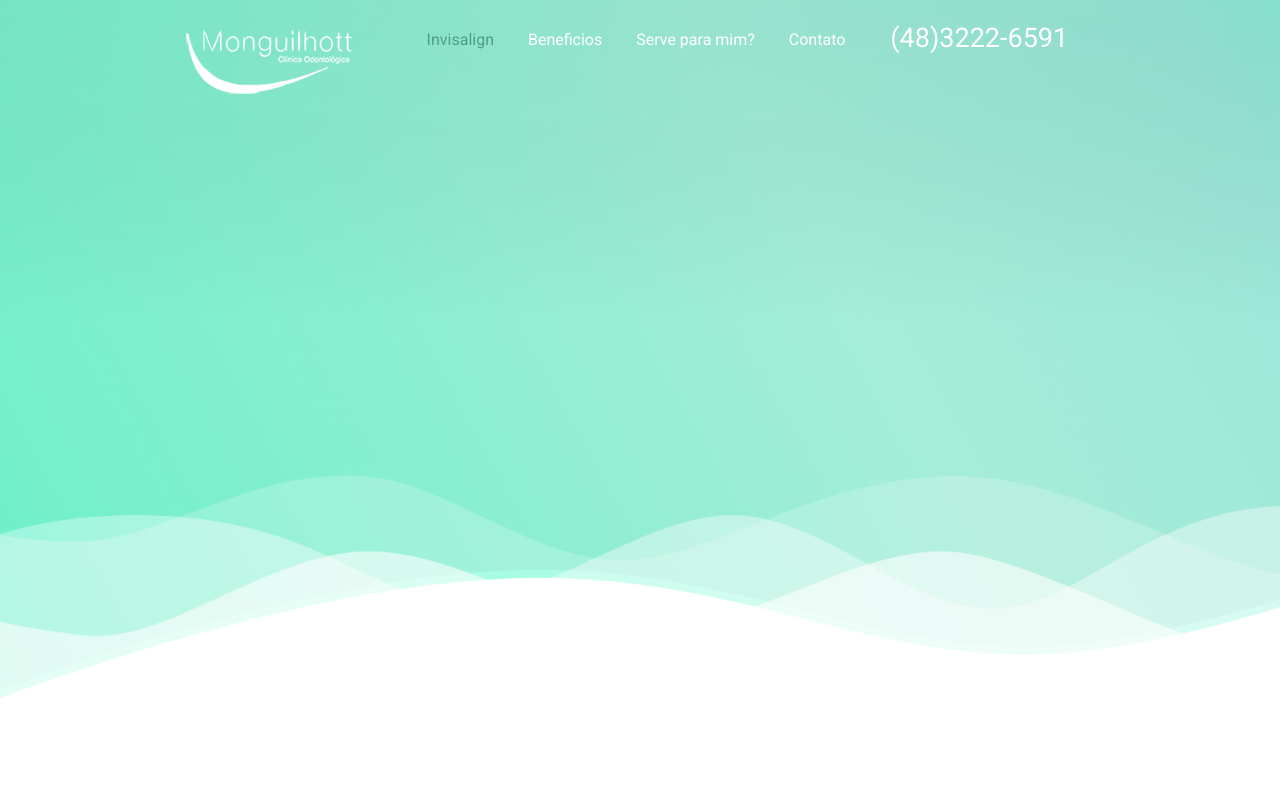
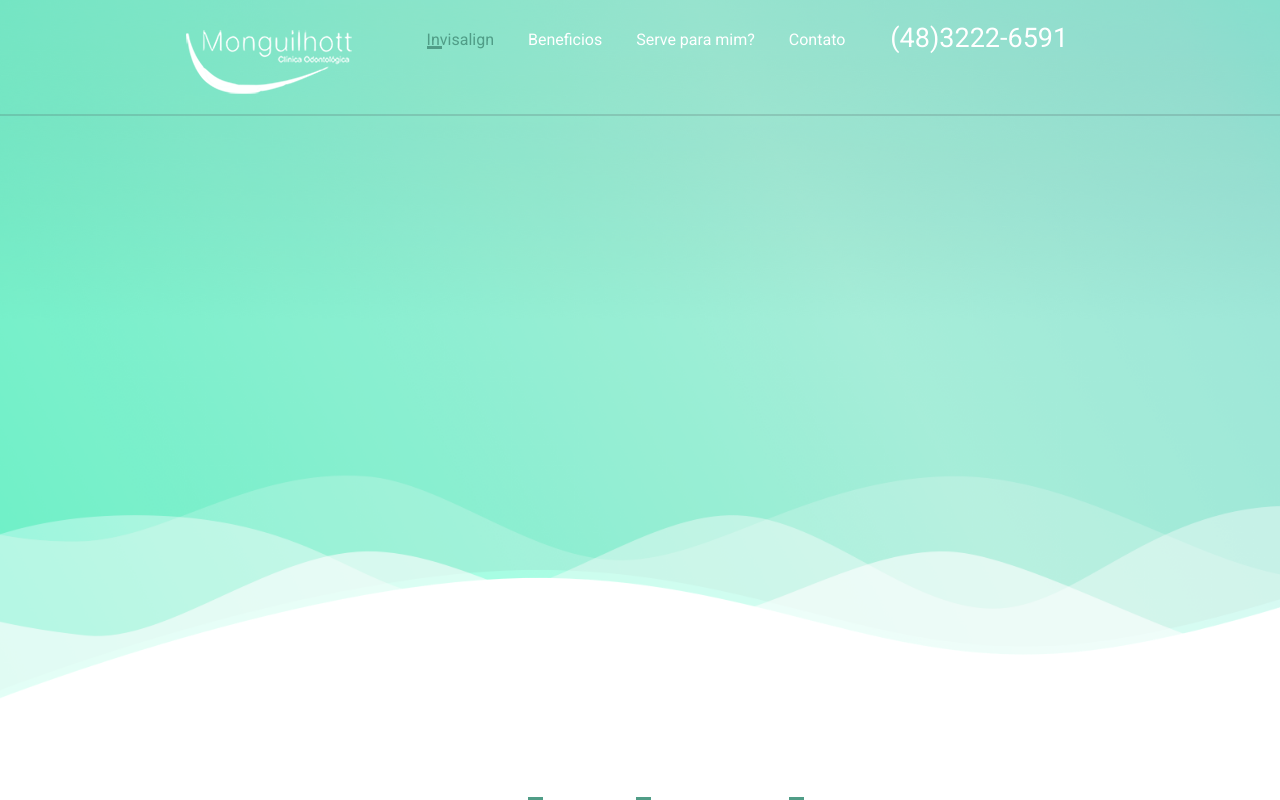
Before and after one commit to MarlonPereira-Tech/Site-Odonto, a plain HTML site: page index.html in a window 1280 px wide. Drawn offline with nearby package versions, Linux system fonts and the light colour scheme.

Commit message:
second commit

```diff
--- a/css/style.css
+++ b/css/style.css
@@ -27,6 +27,10 @@ section.header-master{
     background-image: url('../images/bg_01.png');
     background-size: cover;
 }
+section.header-master header{
+    border-bottom:2px solid rgba(71, 83, 88, 0.2);
+    padding-bottom: 20px;
+}
 div.logo{
     float: left;
     width:166px;
@@ -51,8 +55,17 @@ header nav ul li a{
     color:inherit;
     text-decoration: none;
 }
-header nav ul li:first-of-type{
+header nav ul li.selected{
     color:#509d87;
+    position:relative;
+}
+header nav ul li  span{
+    position:absolute;
+    bottom:0;
+    width:15px;
+    height: 3px;
+    background-color: #509d87;
+
 }
 div.telefone-header{
     float:left;
--- a/index.html
+++ b/index.html
@@ -17,10 +17,10 @@
                 <div class="logo"></div>
                 <nav>
                     <ul>
-                        <li><a href="">Invisalign</a></li>
-                        <li><a href="">Beneficios</a></li>
-                        <li><a href="">Serve para mim?</a></li>
-                        <li><a href="">Contato</a></li>
+                        <li class="selected"><span></span><a href="">Invisalign</a></li>
+                        <li><span></span><a href="">Beneficios</a></li>
+                        <li><span></span><a href="">Serve para mim?</a></li>
+                        <li><span></span><a href="">Contato</a></li>
                     </ul>
                 </nav>
                 <div class="telefone-header">
@@ -31,5 +31,11 @@
         </header>
     </section>
     <script src="https://code.jquery.com/jquery-3.2.1.min.js"></script>
+    <script>
+        $('nav a').hover(function(){
+            $('nav li').removeClass('selected');
+            $(this).parent().addClass('selected');
+        })
+    </script>
 </body>
 </html>
```
